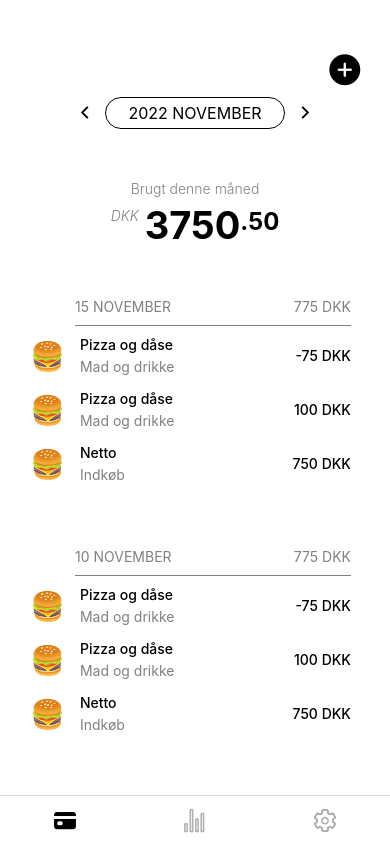
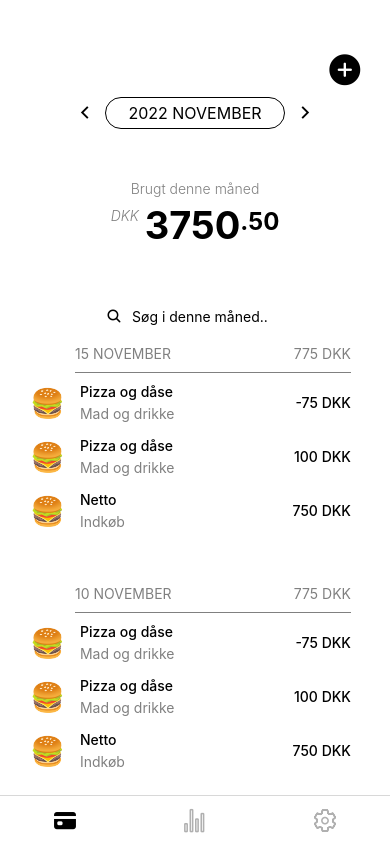
Before and after one commit to benamager/spendings-app, a React Native app: screen /Spendings in a window 390 px wide. Built offline with nearby package versions, Linux system fonts and the light colour scheme.

Commit message:
Add searchinput and styling

```diff
--- a/src/screens/Spendings/index.tsx
+++ b/src/screens/Spendings/index.tsx
@@ -1,7 +1,7 @@
 /* spendings.tsx screen */
-import { View, Text, Button } from "react-native";
+import { View, Text, Button, TextInput, Pressable } from "react-native";
 import { StatusBar } from "expo-status-bar";
-import { useState } from "react";
+import { useState, useRef } from "react";
 import { Ionicons } from "@expo/vector-icons";
 import style from "./style";
 import screenWrapper from "../../styles/screenWrapper";
@@ -99,6 +99,7 @@ const Spendings = ({ navigation }) => {
   ];
 
   const [month, setMonth] = useState("2022-10");
+  const inputRef: any = useRef();
 
   return (
     <View style={[screenWrapper.style, style.container]}>
@@ -118,6 +119,20 @@ const Spendings = ({ navigation }) => {
         underline={false}
         marginTop={50}
       />
+      <Pressable
+        style={style.inputContainer}
+        onPress={() => {
+          inputRef.current.focus();
+        }}
+      >
+        <Ionicons style={style.inputIcon} name={"search"} />
+        <TextInput
+          style={style.input}
+          value={null}
+          ref={inputRef}
+          placeholder="Søg i denne måned.."
+        />
+      </Pressable>
       <DaysFlatList dataForMonth={november.reverse()} monthName="november" />
       <StatusBar style="auto" />
     </View>
--- a/src/screens/Spendings/style.tsx
+++ b/src/screens/Spendings/style.tsx
@@ -14,6 +14,23 @@ const style = StyleSheet.create({
   renderitem: {
     fontSize: 100,
   },
+  inputContainer: {
+    color: "#000000",
+    width: "100%",
+    marginTop: 50,
+    flexDirection: "row",
+    justifyContent: "flex-end",
+    alignItems: "center",
+    marginBottom: 10,
+    paddingRight: 15,
+  },
+  inputIcon: {
+    fontSize: 16,
+    marginRight: 10,
+  },
+  input: {
+    paddingVertical: 10,
+  },
 });
 
 export default style;
--- a/src/templates/DaysFlatList/style.tsx
+++ b/src/templates/DaysFlatList/style.tsx
@@ -3,9 +3,9 @@ import { StyleSheet } from "react-native";
 
 const style = StyleSheet.create({
   container: {
-    marginTop: 50,
     marginLeft: 50,
     paddingRight: 14,
+    marginBottom: 40,
   },
   header: {
     flexDirection: "row",
```
